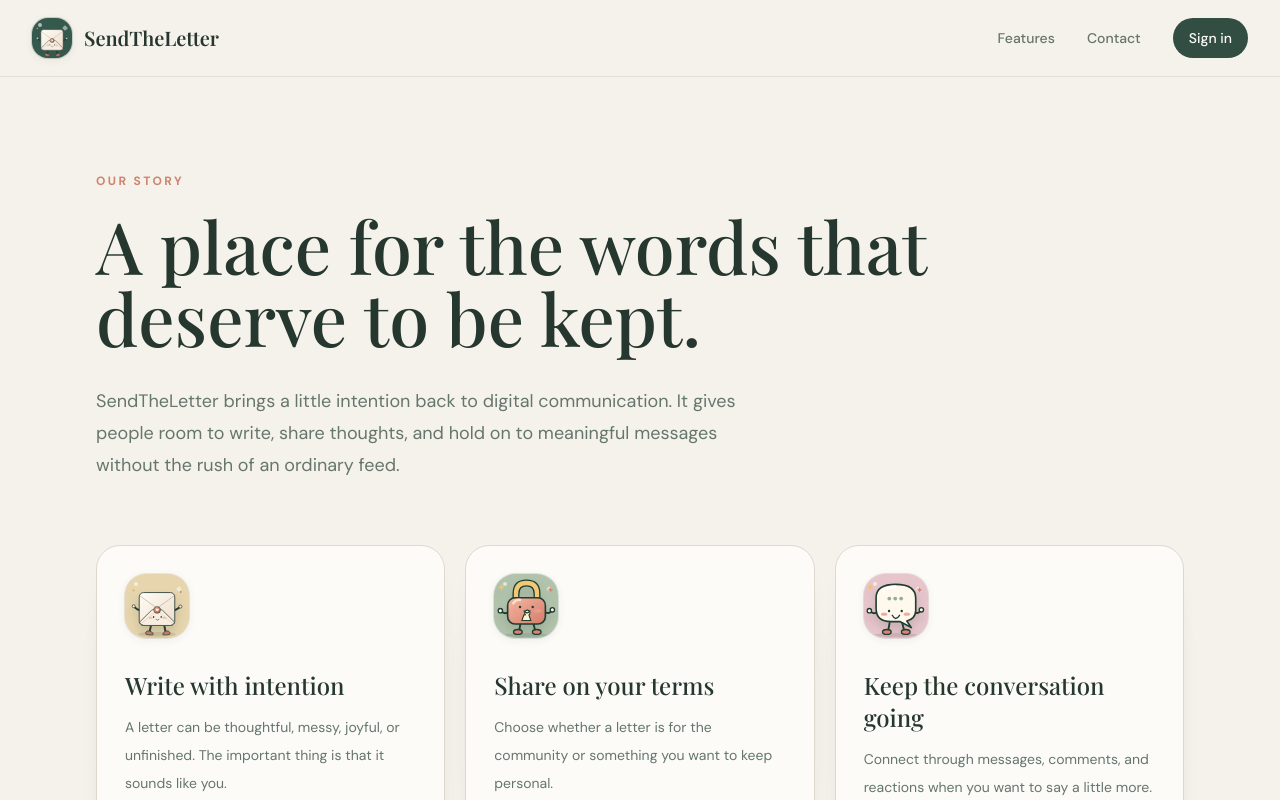
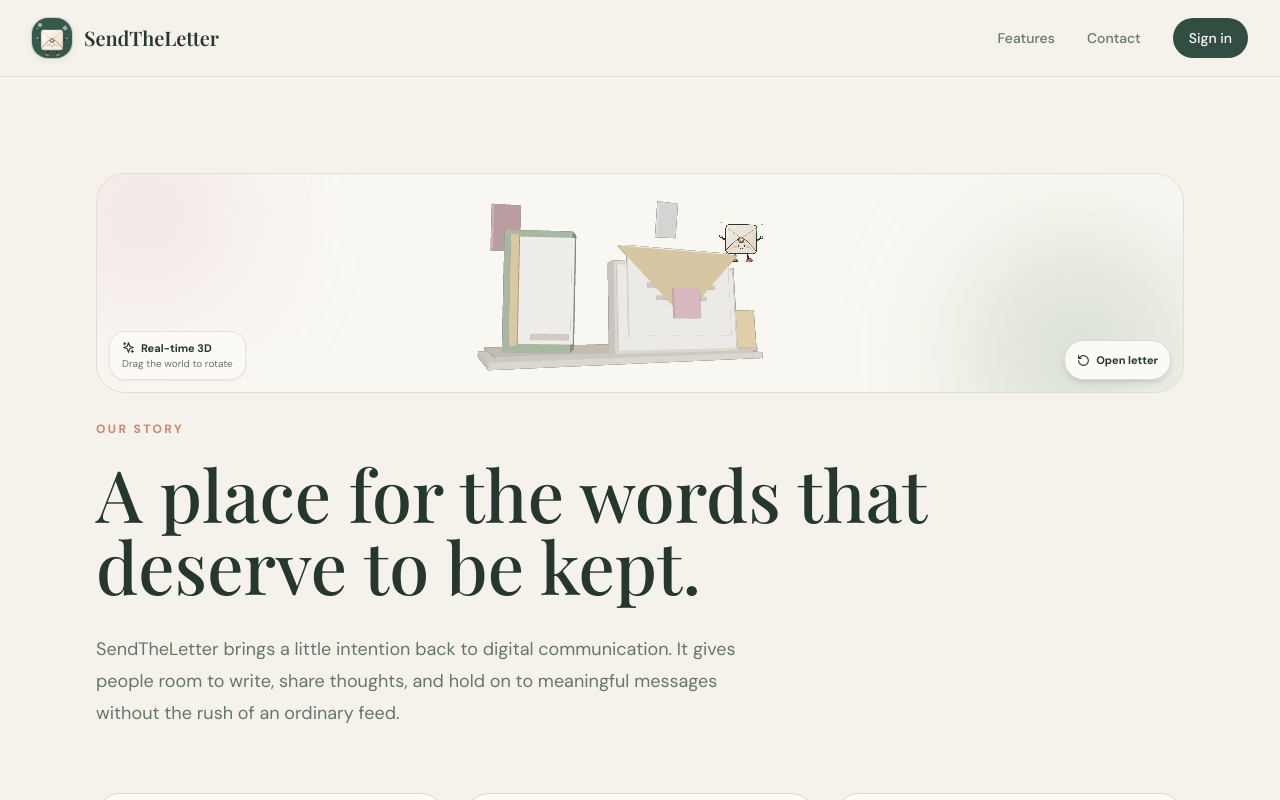
Before and after one commit to donnelsimbajon-design/SendtheLetter_System, a React (Vite) app in the folder Note_letter/: page /about in a window 1280 px wide. Shown: the top 800 px of the page. Built offline with nearby package versions, Linux system fonts and the light colour scheme; no server answers.

Commit message:
feat: render real-time 3D experience on public and administration pages

```diff
--- a/Note_letter/src/Pages/About.tsx
+++ b/Note_letter/src/Pages/About.tsx
@@ -1,3 +1,4 @@
+import WorldScene3D from '../components/WorldScene3D';
 import { Link } from 'react-router-dom';
 import { useAuthStore } from '../store/authStore';
 import CharacterBadge from '../components/CharacterBadge';
@@ -10,6 +11,8 @@ const About = () => {
   <div className="min-h-screen bg-background text-foreground">
     <header className="border-b border-border/70"><div className="mx-auto flex h-[76px] max-w-7xl items-center justify-between px-5 sm:px-8"><Link to="/" className="flex items-center gap-3"><CharacterBadge name="lumi" tone="forest" size="md" className="!h-10 !w-10" /><span className="font-editorial text-xl font-semibold">SendTheLetter</span></Link><nav className="flex items-center gap-5 text-sm font-medium text-muted-foreground sm:gap-8"><Link to="/services" className="hover:text-foreground">Features</Link><Link to="/contact" className="hover:text-foreground">Contact</Link>{isVerifying ? <span role="status" className="rounded-full px-4 py-2.5 text-xs text-muted-foreground">Checking session…</span> : <Link to={isAuthenticated ? '/dashboard' : '/login'} className="rounded-full bg-primary px-4 py-2.5 text-primary-foreground">{isAuthenticated ? 'My space' : 'Sign in'}</Link>}</nav></div></header>
     <main className="mx-auto max-w-6xl px-5 py-16 sm:px-8 sm:py-24">
+      <WorldScene3D kind="general" title="SendTheLetter interactive 3D experience" className="mb-7 h-[220px] w-full " />
+
       <p className="text-xs font-bold uppercase tracking-[.2em] text-[hsl(var(--accent))]">Our story</p>
       <h1 className="mt-5 max-w-4xl font-editorial text-5xl leading-[1.08] sm:text-7xl">A place for the words that deserve to be kept.</h1>
       <p className="mt-8 max-w-2xl text-lg leading-8 text-muted-foreground">SendTheLetter brings a little intention back to digital communication. It gives people room to write, share thoughts, and hold on to meaningful messages without the rush of an ordinary feed.</p>
```
